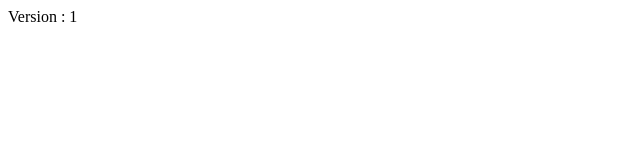
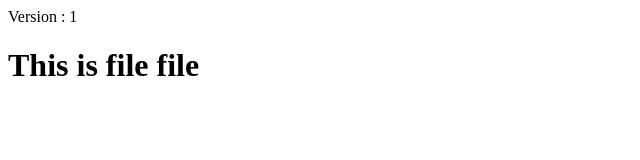
Before and after one commit to kaushal01m/TechCloud, a plain HTML site: page index.html in a window 1280 px wide. Shown: the whole page, without its empty margins (0-640 px from the left). Drawn offline with Linux system fonts and the light colour scheme.

Commit message:
Update index.html

```diff
--- a/index.html
+++ b/index.html
@@ -9,6 +9,7 @@
 <p>
 Version : 1
 </p>
+  <h1> This is file file </h1>
 
 </body>
 </html>
```
